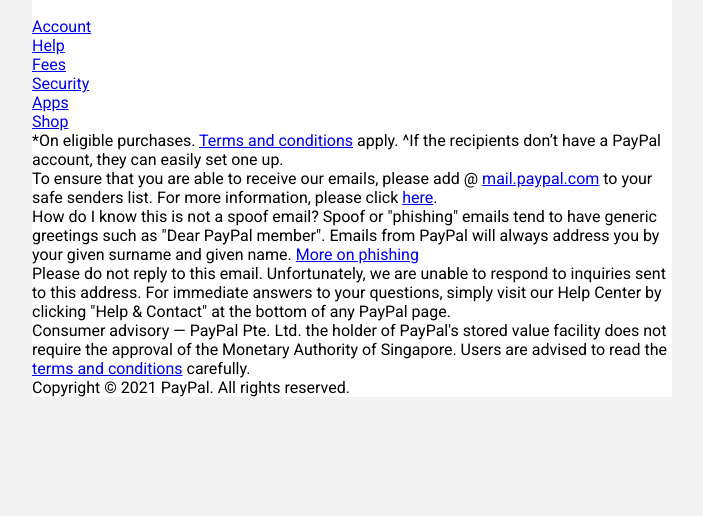
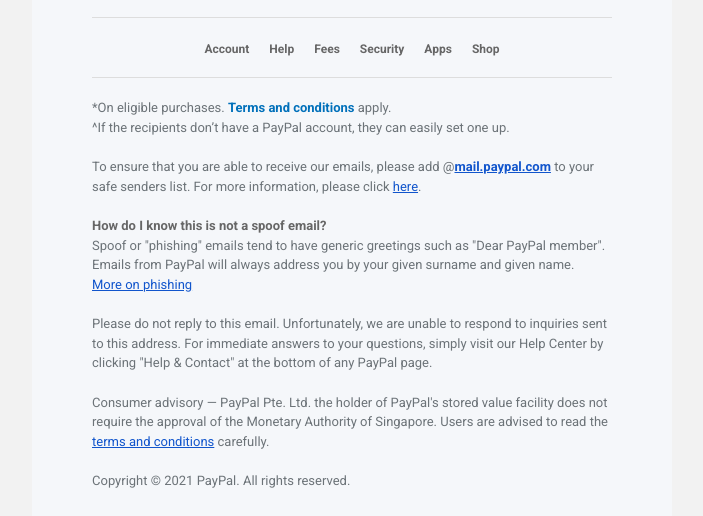
Before and after one commit to repsandcode/paypal-welcome-email, a plain HTML site: page index.html in a window 1280 px wide. Shown: the part 2308-2824 px from the top of the page, without its empty margins (288-991 px from the left). Before the commit the page ends 2705 px from the top, so only its background shows below. Drawn offline with Linux system fonts and the light colour scheme.

Commit message:
finished - now on to refurbishing

```diff
--- a/css/main.css
+++ b/css/main.css
@@ -249,8 +249,12 @@ li{
 
 /* FOOTER */
 .footer{
-  background: #FFFFFF;
+  background: #f5f7fa;
+}
 
+.footer-box{
+  max-width: 520px;
+  margin: 0 auto;
 }
 
 .footer .contacts{
@@ -273,5 +277,50 @@ li{
 }
 
 .footer ul{
+  border-top: 1px solid #DDDDDD;
+  border-bottom: 1px solid #DDDDDD;
+  display: flex;
+  justify-content: center;
+  padding: 20px 0;
+}
 
+.footer ul li{
+  margin: 0 10px;
 }
+
+.footer ul li a{
+  text-decoration: none;
+  font-size: 12px;
+  color: #666666;
+  font-weight: bold;
+}
+
+.footer p{
+  font-size: 13px;
+  line-height: 1.5;
+  color: #6c7378;
+  padding-top: 20px
+}
+
+.footer p a{
+  color: #15c;
+}
+
+.footer .terms{
+  text-decoration: none;
+  color: #0070ba;
+  font-weight: bold;
+}
+
+.footer .mail{
+  font-weight: bold;
+}
+
+.footer .not-spoof{
+  font-weight: bold;
+  color: #666666;
+}
+
+.footer p:last-child{
+  padding-bottom: 25px
+}
--- a/index.html
+++ b/index.html
@@ -102,6 +102,7 @@
     </section>
 
     <section class="footer">
+      <div class="footer-box">
         <div class="contacts">
           <a href="https://www.paypal.com/home"><img src="/img/fb.png" alt="Facebook logo"></a>
           <a href="https://www.paypal.com/home"><img src="/img/twt.png" alt="Twitter logo"></a>
@@ -115,17 +116,17 @@
           <li><a href="#">Shop</a></li>
         </ul>
         <p>
-        *On eligible purchases. <a href="https://www.paypal.com/home">Terms and conditions</a> apply.
+          *On eligible purchases. <a href="https://www.paypal.com/home" class="terms">Terms and conditions</a> apply. <br>
           ^If the recipients don’t have a PayPal account, they can easily set one up.
         </p>
         <p>
-        To ensure that you are able to receive our emails, please add @ <a href="#">mail.paypal.com</a> to your safe senders list.
+          To ensure that you are able to receive our emails, please add @<a href="https://www.paypal.com/home" class="mail">mail.paypal.com</a> to your safe senders list.
           For more information, please click <a href="https://www.paypal.com/home">here</a>.
         </p>
         <p>
-        How do I know this is not a spoof email?
+          <span class="not-spoof">How do I know this is not a spoof email?</span> </br>
           Spoof or "phishing" emails tend to have generic greetings such as "Dear PayPal member".
-        Emails from PayPal will always address you by your given surname and given name.
+          Emails from PayPal will always address you by your given surname and given name. </br>
           <a href="https://www.paypal.com/home">More on phishing</a>
         </p>
         <p>
@@ -139,6 +140,8 @@
         <p>
           Copyright © 2021 PayPal. All rights reserved.
         </p>
+      </div>
+
     </section>
 
   </div>
```
Lines whose indentation alone changed are shown as unchanged.
